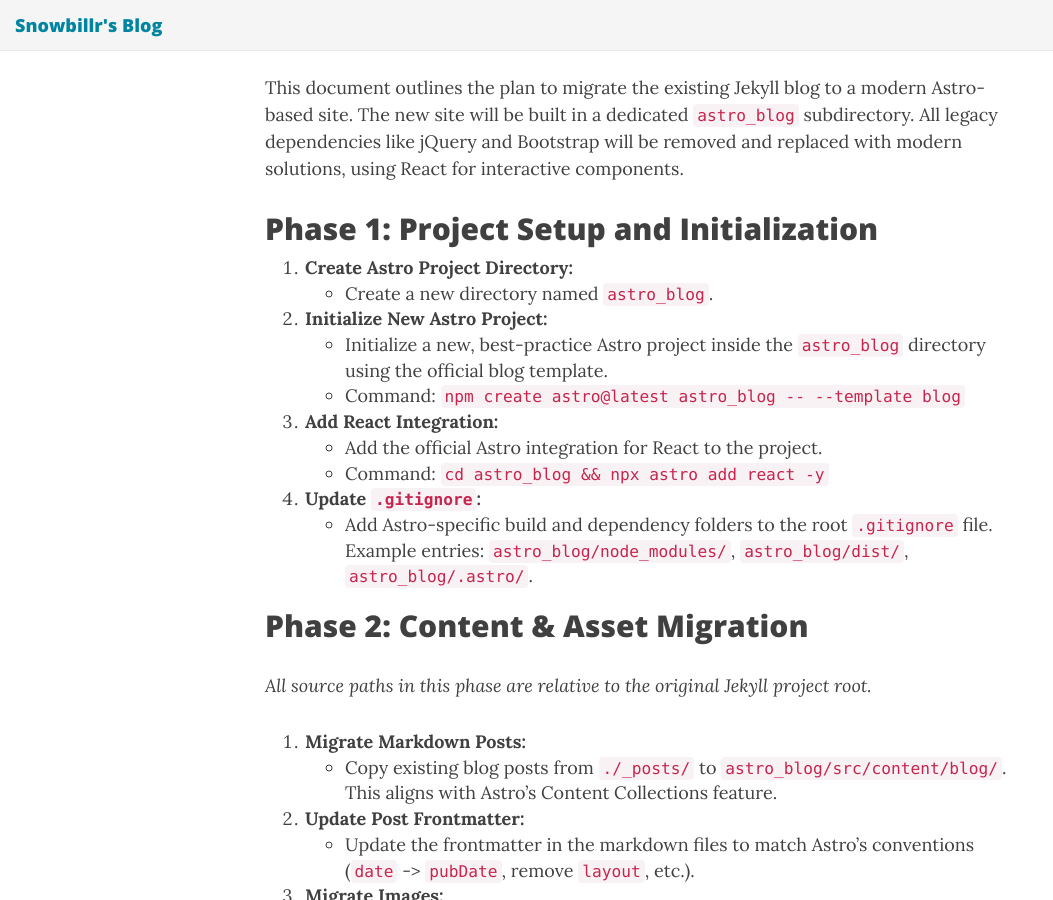
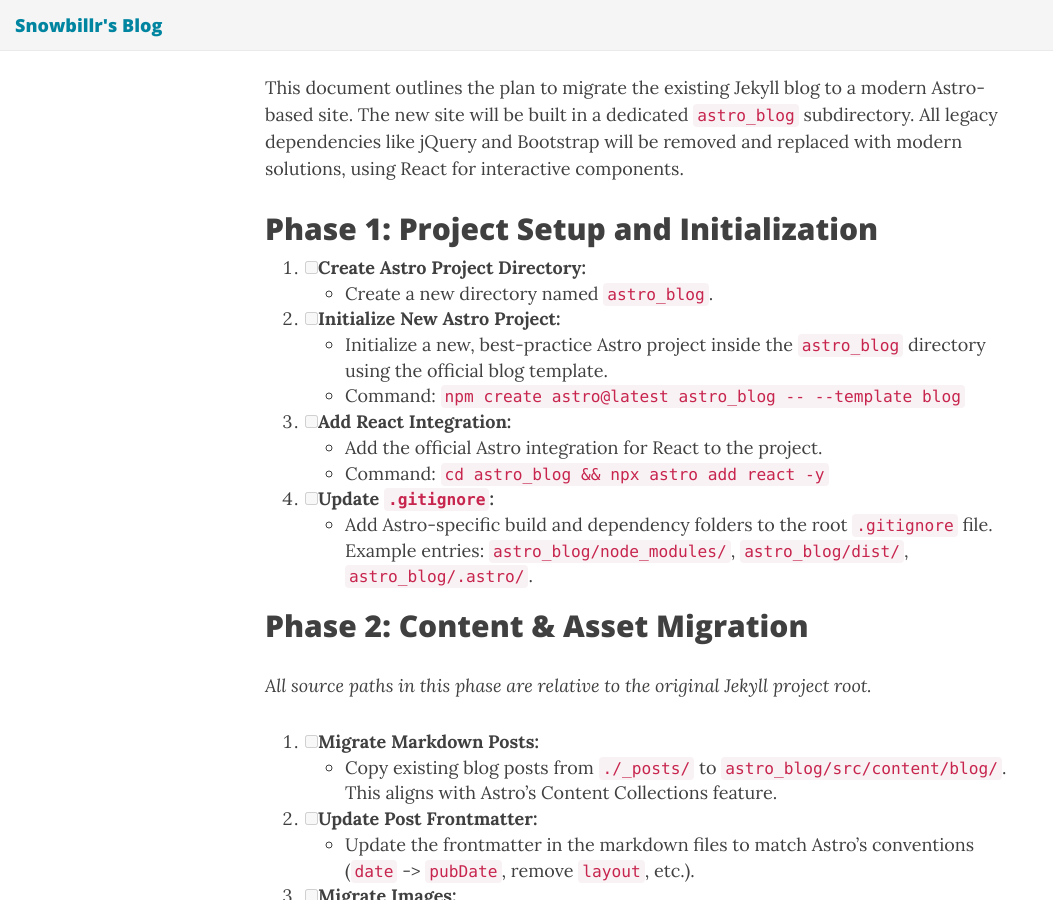
Before and after one commit to snowbillr/blog, a Jekyll site: the page built from astro_implementation_steps/PLAN.md, in a window 1280 px wide and 900 px high, scrolled down 352 px. Shown: the whole window, without its empty margins (0-1053 px from the left). Built offline with Jekyll 4.4.1, drawn with Linux system fonts in a browser that asks for light colours; nearby versions of some CDN libraries; our own code applies the rules of GitHub Pages for plain Markdown files.

```diff
--- a/astro_implementation_steps/PLAN.md
+++ b/astro_implementation_steps/PLAN.md
@@ -4,67 +4,67 @@ This document outlines the plan to migrate the existing Jekyll blog to a modern
 
 ## Phase 1: Project Setup and Initialization
 
-1.  **Create Astro Project Directory:**
+1.  [ ] **Create Astro Project Directory:**
     *   Create a new directory named `astro_blog`.
 
-2.  **Initialize New Astro Project:**
+2.  [ ] **Initialize New Astro Project:**
     *   Initialize a new, best-practice Astro project inside the `astro_blog` directory using the official blog template.
     *   Command: `npm create astro@latest astro_blog -- --template blog`
 
-3.  **Add React Integration:**
+3.  [ ] **Add React Integration:**
     *   Add the official Astro integration for React to the project.
     *   Command: `cd astro_blog && npx astro add react -y`
 
-4.  **Update `.gitignore`:**
+4.  [ ] **Update `.gitignore`:**
     *   Add Astro-specific build and dependency folders to the root `.gitignore` file. Example entries: `astro_blog/node_modules/`, `astro_blog/dist/`, `astro_blog/.astro/`.
 
 ## Phase 2: Content & Asset Migration
 
 *All source paths in this phase are relative to the original Jekyll project root.*
 
-1.  **Migrate Markdown Posts:**
+1.  [ ] **Migrate Markdown Posts:**
     *   Copy existing blog posts from `./_posts/` to `astro_blog/src/content/blog/`. This aligns with Astro's Content Collections feature.
 
-2.  **Update Post Frontmatter:**
+2.  [ ] **Update Post Frontmatter:**
     *   Update the frontmatter in the markdown files to match Astro's conventions (`date` -> `pubDate`, remove `layout`, etc.).
 
-3.  **Migrate Images:**
+3.  [ ] **Migrate Images:**
     *   Copy the image directory from `./img/` to `astro_blog/public/img/`. This is the initial strategy for simplicity.
 
 ## Phase 3: Rebuilding Layouts, Styles, and Components
 
-1.  **Recreate Core Layouts & Pages:**
+1.  [ ] **Recreate Core Layouts & Pages:**
     *   Manually rebuild Jekyll layouts (`./_layouts/`) and includes (`./_includes/`) as Astro components (`.astro`) in `astro_blog/src/layouts/` and `astro_blog/src/components/`.
 
-2.  **Rebuild Styling from Scratch:**
+2.  [ ] **Rebuild Styling from Scratch:**
     *   The legacy stylesheets (Bootstrap, `main.css`, etc.) will **not** be migrated.
     *   Styling will be rebuilt using modern CSS. We will start with the styles from the Astro blog template and customize them as needed inside `astro_blog/src/styles/`.
 
-3.  **Reimplement Interactivity with React:**
+3.  [ ] **Reimplement Interactivity with React:**
     *   Legacy JavaScript (`jQuery`, `bootstrap.js`) will **not** be migrated.
     *   Identify all functionality that previously relied on these scripts (e.g., social sharing, mobile navigation toggles, etc.).
     *   This functionality will be rebuilt from scratch as new, interactive React components inside `astro_blog/src/components/`.
 
 ## Phase 4: CI/CD with GitHub Actions
 
-1.  **Create Workflow File:**
+1.  [ ] **Create Workflow File:**
     *   Create a new GitHub Actions workflow file at `.github/workflows/deploy.yml`.
 
-2.  **Define Workflow:**
+2.  [ ] **Define Workflow:**
     *   The workflow will trigger on a `push` to the `main` branch and will be configured to operate within the `astro_blog` directory for all build and deployment steps.
 
 ## Phase 5: Verification and Cutover
 
-1.  **Local & Live Verification:**
+1.  [ ] **Local & Live Verification:**
     *   Thoroughly test the new site locally and after deployment.
 
-2.  **Plan the Cutover:**
+2.  [ ] **Plan the Cutover:**
     *   Once the new Astro site is stable, a final cutover can be performed in a separate PR. This involves removing the old Jekyll files, moving the new Astro site to the root, and updating all relevant paths.
 
 ## Phase 6: Post-Migration Refinements
 
-1.  **Asset Optimization:**
+1.  [ ] **Asset Optimization:**
     *   Explore co-locating images by moving them from `public/img/posts/` into their respective `src/content/blog/` post folders for easier maintenance.
 
-2.  **Component Refactoring:**
+2.  [ ] **Component Refactoring:**
     *   Review the rebuilt components and layouts to identify opportunities for creating more reusable, smaller components.
```
